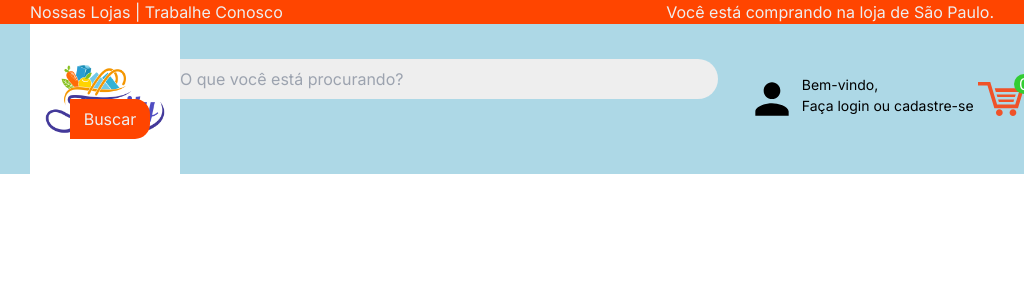
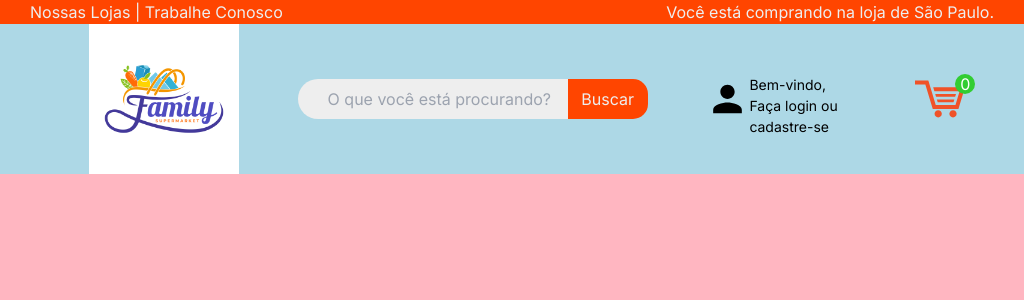
Before and after one commit to autotelico/ecommerce, a Next.js app: page / in a window 1024 px wide. Shown: the top 300 px of the page. Built offline with nearby package versions, Linux system fonts and the light colour scheme.

Commit message:
add responsiveness to medium-sized devices

```diff
--- /dev/null
+++ b/app/componentes/Login.tsx
@@ -0,0 +1,43 @@
+'use client';
+
+import { Long_Cang } from 'next/font/google';
+import { useState, useEffect } from 'react';
+
+export default function Login(): JSX.Element {
+  const [isClient, setIsClient] = useState(false);
+
+  useEffect(() => {
+    setIsClient(true);
+  }, []);
+
+  if (isClient) {
+    window.addEventListener('resize', () => {
+      const loginSpan1: HTMLSpanElement =
+        document.querySelector('#login-span1')!;
+      const loginSpan2: HTMLSpanElement =
+        document.querySelector('#login-span2')!;
+      if (window.innerWidth <= 768) {
+        loginSpan1.style.display = 'none';
+        loginSpan2.textContent = 'Faça Login';
+      } else {
+        loginSpan1.style.display = 'inline';
+        loginSpan2.textContent = 'Faça login ou cadastre-se';
+      }
+    });
+  }
+
+  return (
+    <div id="login-div">
+      <img src="/person.svg" alt="" id="login-icon" />
+      <div id="login-spans">
+        <span id="login-span1">Bem-vindo,</span>
+        <br />
+        <span id="login-span2">
+          {isClient && window.innerWidth > 480
+            ? 'Faça login ou cadastre-se'
+            : 'Faça login'}
+        </span>
+      </div>
+    </div>
+  );
+}
--- a/app/globals.css
+++ b/app/globals.css
@@ -21,7 +21,6 @@ header {
 .header-welcome * {
   display: inline;
 }
-
 
 .header-left {
   position: absolute;
@@ -59,7 +58,8 @@ header {
   padding-left: 30px;
 }
 
-#search-bar:focus, #search-bar:hover {
+#search-bar:focus,
+#search-bar:hover {
   outline: 1px solid red;
 }
 
@@ -114,3 +114,37 @@ header {
   right: -10px;
   user-select: none;
 }
+
+@media screen and (min-width: 769px) and (max-width: 1248px) {
+  body {
+    background-color: lightpink;
+  }
+
+  #search-bar {
+    width: 300px;
+    position: relative;
+    left: 30px;
+  }
+
+  #search-button {
+    left: 0px;
+  }
+
+  #login-div {
+    width: 150px;
+  }
+}
+
+@media screen and (min-width: 481px) and (max-width: 768px) {
+  body {
+    background-color: lightblue;
+  }
+  #main-icon {
+    height: 100px;
+  }
+  #search-bar {
+    width: 100px;
+  }
+  #login-spans {
+  }
+}
--- a/app/page.tsx
+++ b/app/page.tsx
@@ -1,7 +1,9 @@
 import Image from 'next/image';
 import Link from 'next/link';
+import { Suspense } from 'react';
+import Login from './componentes/Login';
 
-export default function Home() {
+export default function Home(): JSX.Element {
   return (
     <main>
       <header>
@@ -29,13 +31,9 @@ export default function Home() {
           />
           <button id='search-button'>Buscar</button>
         </form>
-        <div id="login-div">
-          <img src="/person.svg" alt="" id="login-icon" />
-          <div id="login-spans">
-            <span>Bem-vindo,</span><br />
-            <span>Faça login ou cadastre-se</span>
-          </div>
-        </div>
+        <Suspense fallback={<p>Carregando...</p>}>
+          <Login />
+        </Suspense>
         <div id="cart-div">
           {/* Valor dos itens em carrinho */}
           <div id='itens-em-carrinho'>0</div>
```
Lines whose indentation alone changed are shown as unchanged.
